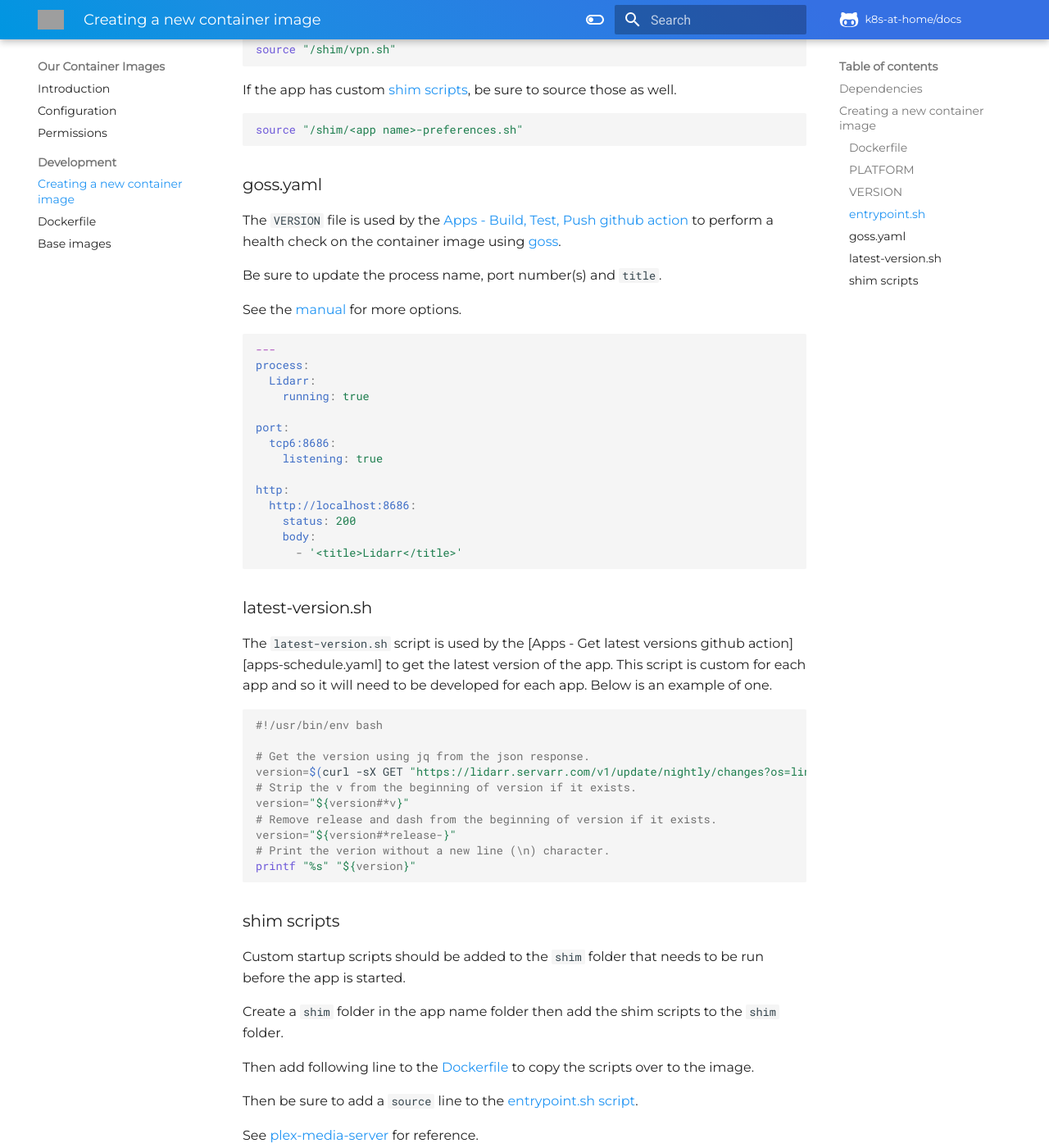
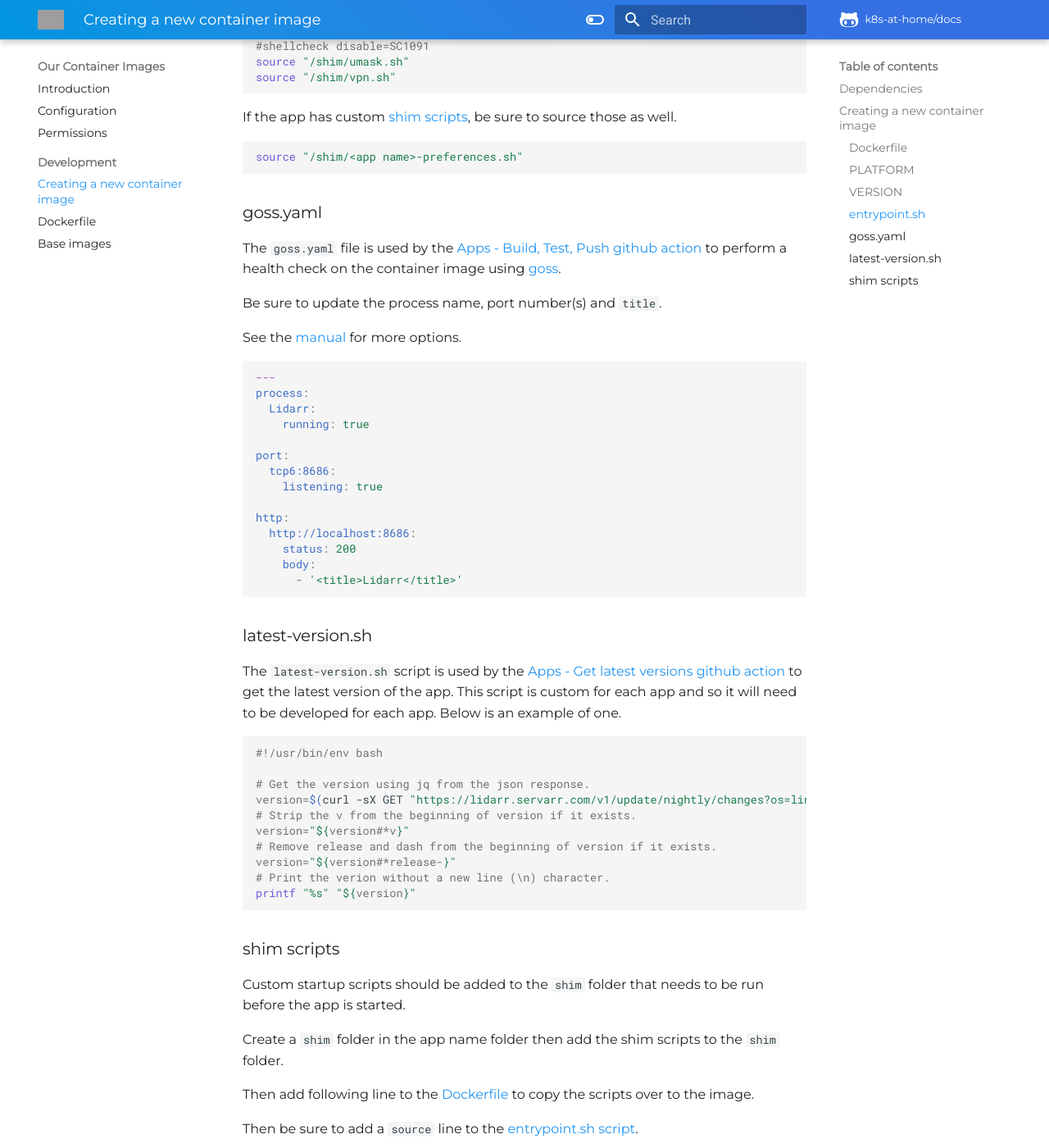
Before and after one commit to nicholaswilde/docs, an MkDocs documentation site: the page built from docs/our-container-images/development/creating-a-new-container-image.md, in a window 1280 px wide and 1400 px high, scrolled down 1583 px. Shown: the whole window at 82% size. Built offline with MkDocs 1.6.1 and Material for MkDocs 9.7.7, drawn with Linux system fonts in a browser that asks for light colours; comment, search, counter and statistics services are not loaded; grey boxes are pictures that could not be loaded.

Commit message:
Fixed typos
Signed-off-by: Nicholas Wilde <ncwilde43@gmail.com>

```diff
--- a/docs/our-container-images/development/creating-a-new-container-image.md
+++ b/docs/our-container-images/development/creating-a-new-container-image.md
@@ -8,6 +8,7 @@
 - [Docker](https://www.docker.com/get-started)
 - [buildx](https://docs.docker.com/buildx/working-with-buildx/)
 - [jq](https://stedolan.github.io/jq/)
+- [goss] & [dgoss]
 - [task (optional)](https://github.com/go-task/task)
 
 ## Creating a new container image
@@ -76,7 +77,7 @@
 
 ### goss.yaml
 
-The `VERSION` file is used by the
+The `goss.yaml` file is used by the
 [Apps - Build, Test, Push github action][apps.yaml] to perform a health
 check on the container image using [goss](https://github.com/aelsabbahy/goss).
 
@@ -136,6 +137,9 @@
 
 See [plex-media-server] for reference.
 
+[goss]: https://github.com/aelsabbahy/goss
+[dgoss]: https://github.com/aelsabbahy/goss/tree/master/extras/dgoss
+[apps-schedule.yaml]: https://github.com/k8s-at-home/container-images/actions/workflows/apps-schedule.yaml
 [apps.yaml]: https://github.com/k8s-at-home/container-images/actions/workflows/apps.yaml
 [manual]: https://github.com/aelsabbahy/goss/blob/master/docs/manual.md
 [multi-platform]: https://docs.docker.com/buildx/working-with-buildx/#build-multi-platform-images
```
